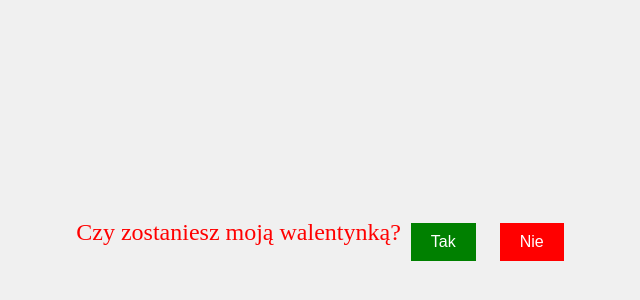
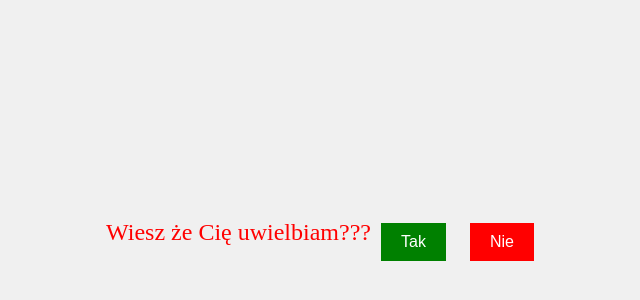
Before and after one commit to dewitum/BARDZO-WAZNE-PYTANIE, a plain HTML site: page index.html in a window 1280 px wide. Shown: the part 168-468 px from the top of the page, without its empty margins (315-955 px from the left). Drawn offline with Linux system fonts and the light colour scheme.

Commit message:
Update title and invitation text in index.html

```diff
--- a/index.html
+++ b/index.html
@@ -3,7 +3,7 @@
 <head>
     <meta charset="UTF-8">
     <meta name="viewport" content="width=device-width, initial-scale=1.0">
-    <title>Zaproszenie na Walentynki</title>
+    <title>Hej Kotuś pytanie mam</title>
     <style>
         body {
             display: flex;
@@ -60,7 +60,7 @@
 <body>
 
     <div id="invitation">
-        Czy zostaniesz moją walentynką?
+        Wiesz że Cię uwielbiam???
     </div>
 
     <div id="buttons">
```
